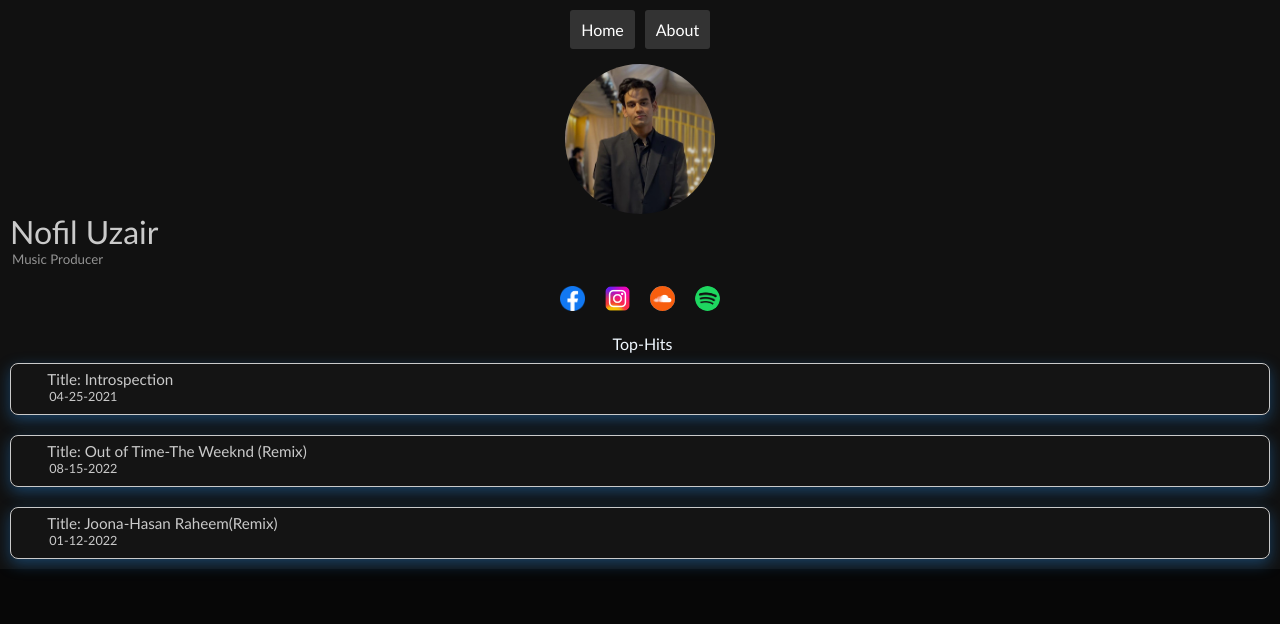
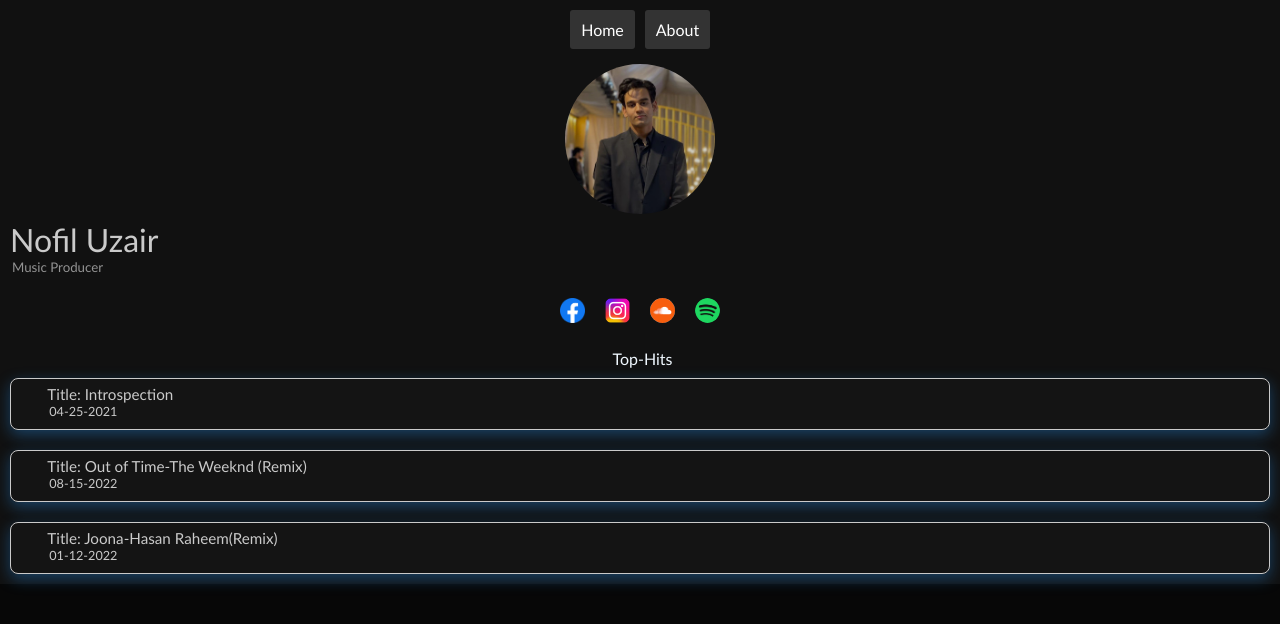
Before and after one commit to nofil-music/nofil-music.github.io, a plain HTML site: page index.html in a window 1280 px wide. Drawn offline with nearby package versions, Linux system fonts and the light colour scheme.

Commit message:
Initial Commit

```diff
--- a/index.css
+++ b/index.css
@@ -55,7 +55,7 @@ body{
 }
 
 .images{
-    margin-top: 9px;
+    margin-top: 13px;
     display: flex;
     justify-content: center;
 }
@@ -114,7 +114,7 @@ body{
     color: rgb(202, 202, 202);
     text-align: left;
     margin-left: 10px;
-    margin-top: -15px;
+    margin-top: -7px;
 }
 
 .duration{
@@ -125,7 +125,7 @@ body{
 }
 
 .content{
-    margin-top: 10px;
+    margin-top: 13px;
     display: flex;
     flex-direction: column;
     justify-content: right;
@@ -164,6 +164,7 @@ h5{
 
 .about{
     color: aliceblue;
+    background-color: #00000000;
 }
 .text {
     position: absolute;
@@ -230,6 +231,8 @@ footer a{
 }
 
 .contact{
+    position: absolute;
+    bottom: 0%;
     display: flex;
     justify-content: center;
     color: white;
```
